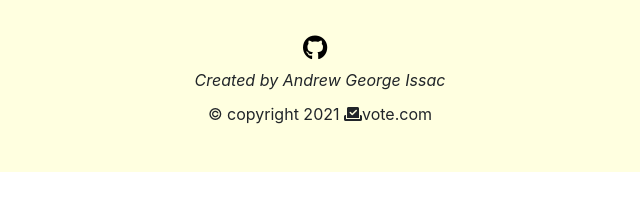
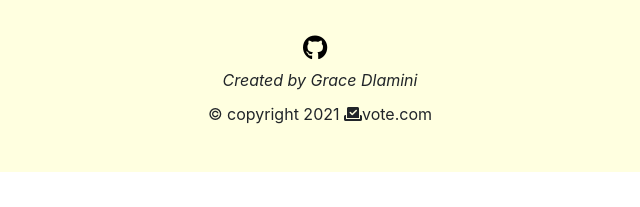
Before and after one commit to GraceDlamini/EVotingApp, a plain HTML site: page results.html in a window 1280 px wide. Shown: the part 590-797 px from the top of the page, 320-960 px from the left. Drawn offline with nearby package versions, Linux system fonts and the light colour scheme.

Commit message:
Name changes
name changes

```diff
--- a/results.html
+++ b/results.html
@@ -62,7 +62,7 @@
             <a class="link-icon" href="https://github.com/GraceDlamini"><i class="fab fa-github"></i></a>
 
             <br>
-            <em>Created by Andrew George Issac</em><br>
+            <em>Created by Grace Dlamini</em><br>
             <p style="padding-top: 10px;">© copyright 2021 <i class="fas fa-vote-yea"></i>vote.com</p>
         </section>
         <script src="https://ajax.googleapis.com/ajax/libs/jquery/3.5.1/jquery.min.js"></script>
```
